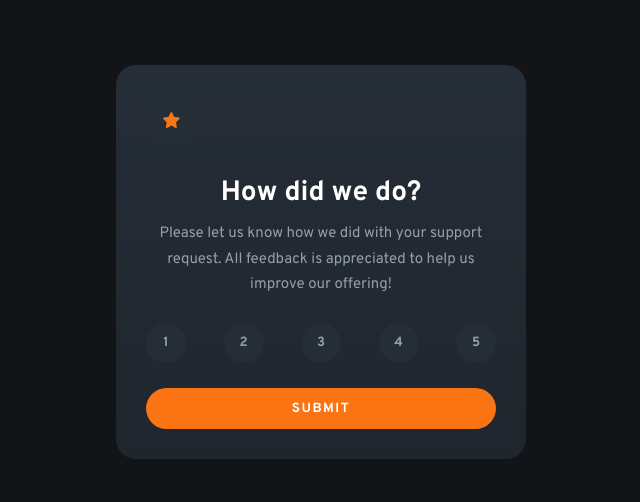
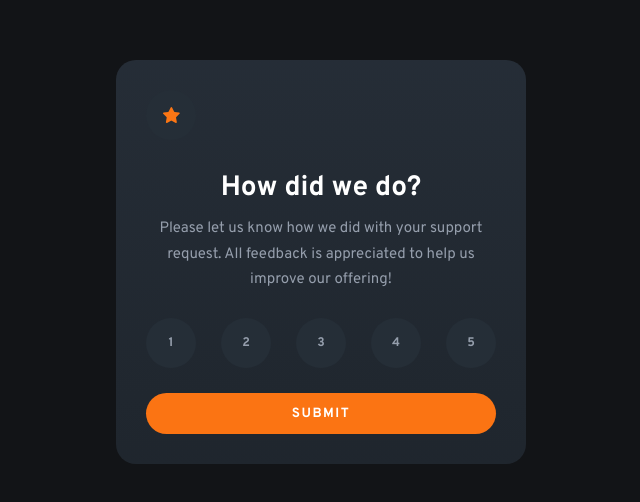
Before and after one commit to naveen-p08/interactive-rating-react, a React (Vite) app: page / in a window 1280 px wide. Shown: the part 138-640 px from the top of the page, without its empty margins (319-959 px from the left). Built offline with nearby package versions, Linux system fonts and the light colour scheme.

Commit message:
changed mobile button size and updated readme

```diff
--- a/src/components/RatingForm.jsx
+++ b/src/components/RatingForm.jsx
@@ -10,7 +10,6 @@ RatingForm.propTypes = {
 function RatingForm({ handleClick, handleSubmit, rating }) {
   const length = 5;
   let buttonMap = Array.from({ length: length }, (_, index) => index + 1);
-  // const [active, setActive] = useState(undefined);
 
   function submitForm(e) {
     e.preventDefault();
--- a/src/components/RatingForm.module.css
+++ b/src/components/RatingForm.module.css
@@ -5,7 +5,8 @@
 }
 
 .rating_btn {
-  width: 4rem;
+  font-size: 1.25rem;
+  width: 5rem;
   aspect-ratio: 1;
   background-color: var(--bg-star-gray);
   border: none;
@@ -51,3 +52,9 @@
   color: var(--clr-orange);
   outline: 1px solid var(--clr-orange);
 }
+
+@media (max-width: 768px) {
+  .rating_btn {
+    width: 4rem;
+  }
+}
```
Also changed, not shown: screenshot.png (added), 1 other file (tests, documents, lock files or other folders).
